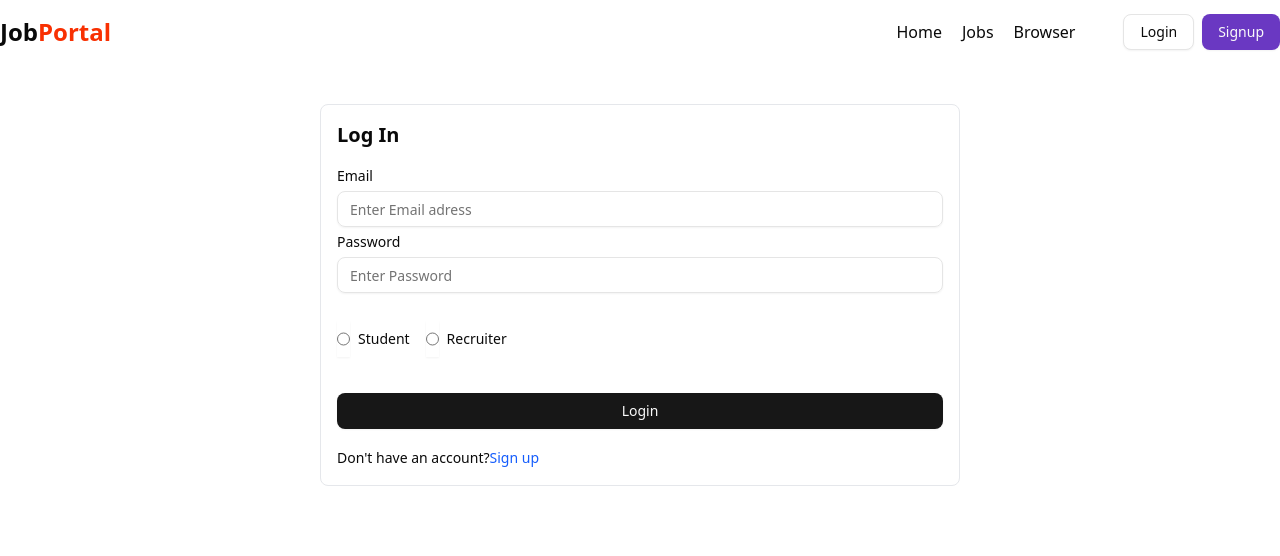
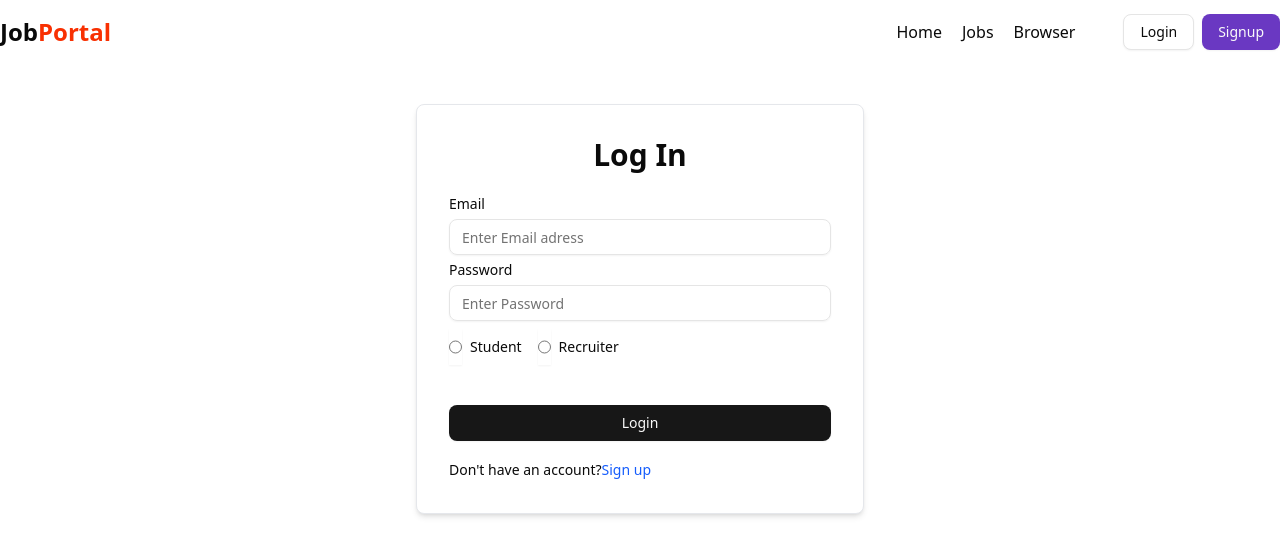
Before and after one commit to Vidya-Dalabanjan/jobportal_with_dashboard, a React (Vite) app in the folder frontend/: page /login in a window 1280 px wide. Shown: the top 556 px of the page. Built offline with nearby package versions, Linux system fonts and the light colour scheme.

Commit message:
login changed

```diff
--- a/frontend/src/components/auth/Login.jsx
+++ b/frontend/src/components/auth/Login.jsx
@@ -57,12 +57,14 @@ const Login = () => {
   return (
     <div>
       <Navbar />
-      <div className="flex items-center justify-center max-w-7xl mx-auto">
+      <div className="flex items-center justify-center flex-1 px-4 sm:px-6 lg:px-8">
         <form
           onSubmit={submitHandler}
-          className="w-1/2 border border-gray-200 rounded-md p-4 my-10"
+          className="w-full max-w-md border border-gray-200 rounded-md p-6 sm:p-8 my-10 bg-white shadow-md"
         >
-          <h1 className="font-bold text-xl mb-5">Log In</h1>
+          <h1 className="font-bold text-2xl sm:text-3xl mb-6 text-center">
+            Log In
+          </h1>
 
           <div className="my-2">
             <Label className="my-2">Email</Label>
@@ -86,7 +88,7 @@ const Login = () => {
             />
           </div>
           <div className="flex items-center justify-between">
-            <RadioGroup className="flex items-center justify-between gap-4 my-5">
+            <RadioGroup className="flex flex-col sm:flex-row gap-4 mb-6">
               <div className="flex items-center space-x-2">
                 <Input
                   type="radio"
@@ -122,7 +124,7 @@ const Login = () => {
             </Button>
           )}
 
-          <span className="text-sm">
+          <span className="text-sm text-center">
             Don't have an account?
             <Link to="/signup" className="text-blue-600">
               Sign up
```
